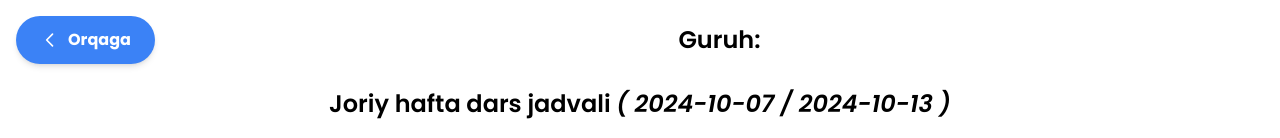
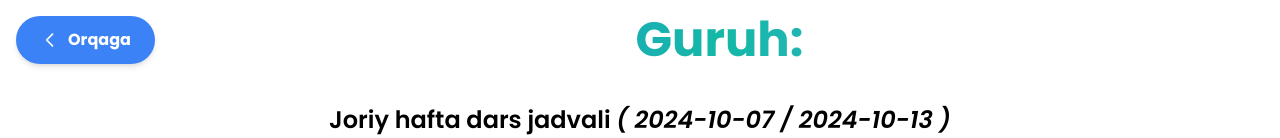
Before and after one commit to akramjonnuriddinov/nammqi-schedule, a Vue app: page /group/1 in a window 1280 px wide. Shown: the top 138 px of the page. Built offline with nearby package versions, Linux system fonts and the light colour scheme; no server answers; what vue3-lottie would draw is missing.

Commit message:
Change guruh text

```diff
--- a/src/views/GroupSchedule.vue
+++ b/src/views/GroupSchedule.vue
@@ -1,6 +1,6 @@
 <template>
   <div class="container mx-auto p-4">
-    <div class="flex items-center mb-6 gap-5">
+    <div class="flex items-center mb-10 gap-5">
       <button
         @click="$router.go(-1)"
         class="inline-flex items-center justify-center bg-blue-500 text-white font-bold py-3 px-6 rounded-full shadow-md hover:bg-blue-600 transition transform hover:scale-105 duration-300 ease-in-out focus:outline-none focus:ring-2 focus:ring-blue-300"
@@ -21,9 +21,14 @@
         </svg>
         Orqaga
       </button>
-      <span class="flex w-full font-semibold text-2xl justify-center">
-        Guruh: {{ lessons[0]?.group.name }}</span
+      <span
+        class="flex w-full font-bold text-5xl justify-center bg-gradient-to-r from-blue-500 via-teal-500 to-blue-400 bg-clip-text text-transparent relative"
       >
+        Guruh: {{ lessons[0]?.group.name }}
+        <span
+          class="absolute left-1/2 transform -translate-x-1/2 -bottom-1 h-1 bg-gradient-to-r from-teal-500 to-blue-500"
+        ></span>
+      </span>
     </div>
 
     <h1 class="text-2xl text-center font-semibold mb-4">
```
